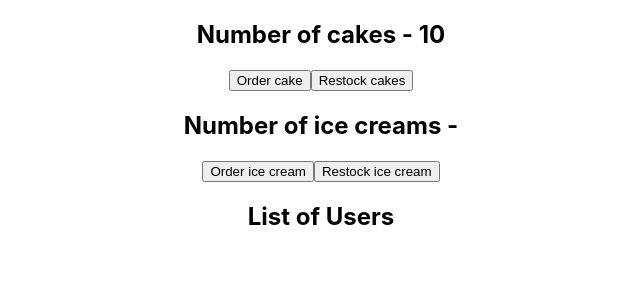
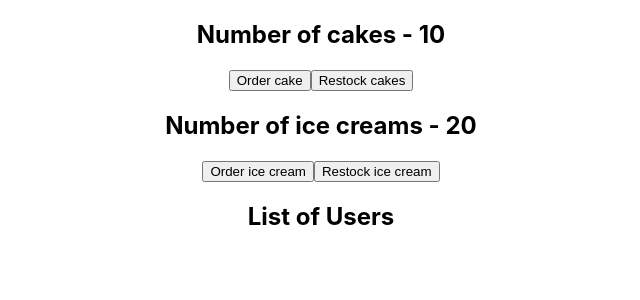
Before and after one commit to Shahrukh-elRed/react-redux-toolkit-demo, a React (Create React App) app: page / in a window 1280 px wide. Shown: the top 300 px of the page, without its empty margins (319-959 px from the left). Built offline with nearby package versions, Linux system fonts and the light colour scheme.

Commit message:
useSelector

```diff
--- a/src/features/cake/CakeView.jsx
+++ b/src/features/cake/CakeView.jsx
@@ -3,6 +3,7 @@
 
 export const CakeView = () => {
     const numOfCakes = useSelector((state) => state.cake.numOfCakes)
+
     return (
         <div>
             <h2>Number of cakes - {numOfCakes}</h2>
--- a/src/features/icecream/IcecreamView.jsx
+++ b/src/features/icecream/IcecreamView.jsx
@@ -1,9 +1,12 @@
 import React from 'react'
+import { useSelector } from 'react-redux'
 
 export const IcecreamView = () => {
+    const numOfIcecreams = useSelector((state) => state.icecream.numOfIcecreams)
+
     return (
         <div>
-        <h2>Number of ice creams - </h2>
+            <h2>Number of ice creams - {numOfIcecreams}</h2>
             <button>Order ice cream</button>
             <button>Restock ice cream</button>
         </div>
```
Lines whose indentation alone changed are shown as unchanged.
